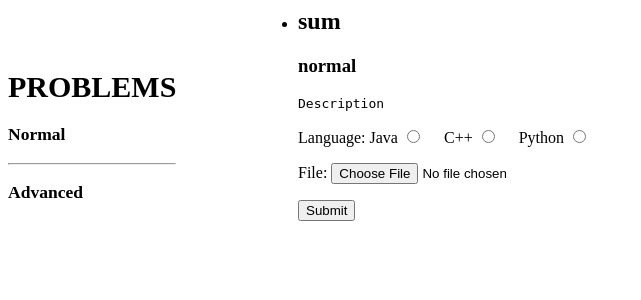
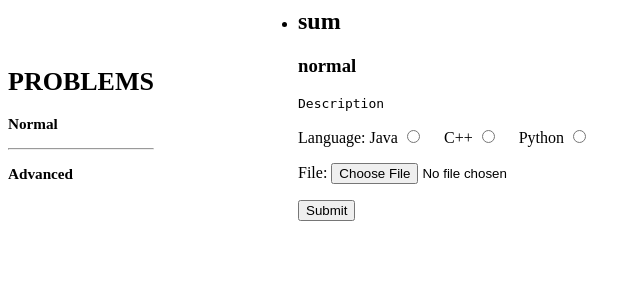
Before and after one commit to kevinychen/wingter-olympics, a PHP site: page /home.php in a window 1280 px wide. Shown: the top 300 px of the page, without its empty margins (0-641 px from the left). Run offline with PHP 8.4, Linux system fonts and the light colour scheme; data that the repository does not hold is empty; some libraries are stand-ins or nearby versions.

Commit message:
Fixes in actual competition to scripts.

```diff
--- a/scripts/home.php
+++ b/scripts/home.php
@@ -67,7 +67,7 @@ if ($_SERVER['REQUEST_METHOD'] === 'POST') {
         }
         firebaseRef.child('users/<?php echo $kerberos ?>').on('value', function(userSnapshot) {
             var wing = userSnapshot.child('wing').val();
-            firebaseRef.child('wings/' + wing).on('value', function(wingSnapshot) {
+            firebaseRef.child('wings/' + wing).once('value', function(wingSnapshot) {
                 var solvedProblems = {};
                 if (wingSnapshot.hasChild('solved')) {
                     solvedProblems = wingSnapshot.child('solved').val();
@@ -163,7 +163,8 @@ if ($_SERVER['REQUEST_METHOD'] === 'POST') {
          .sidebar {
              position: fixed;
              top: 50px;
-             font-size:15px;
+             font-size:13px;
+             overflow: scroll;
          }
          .container {
              margin-left: 250px;
```
